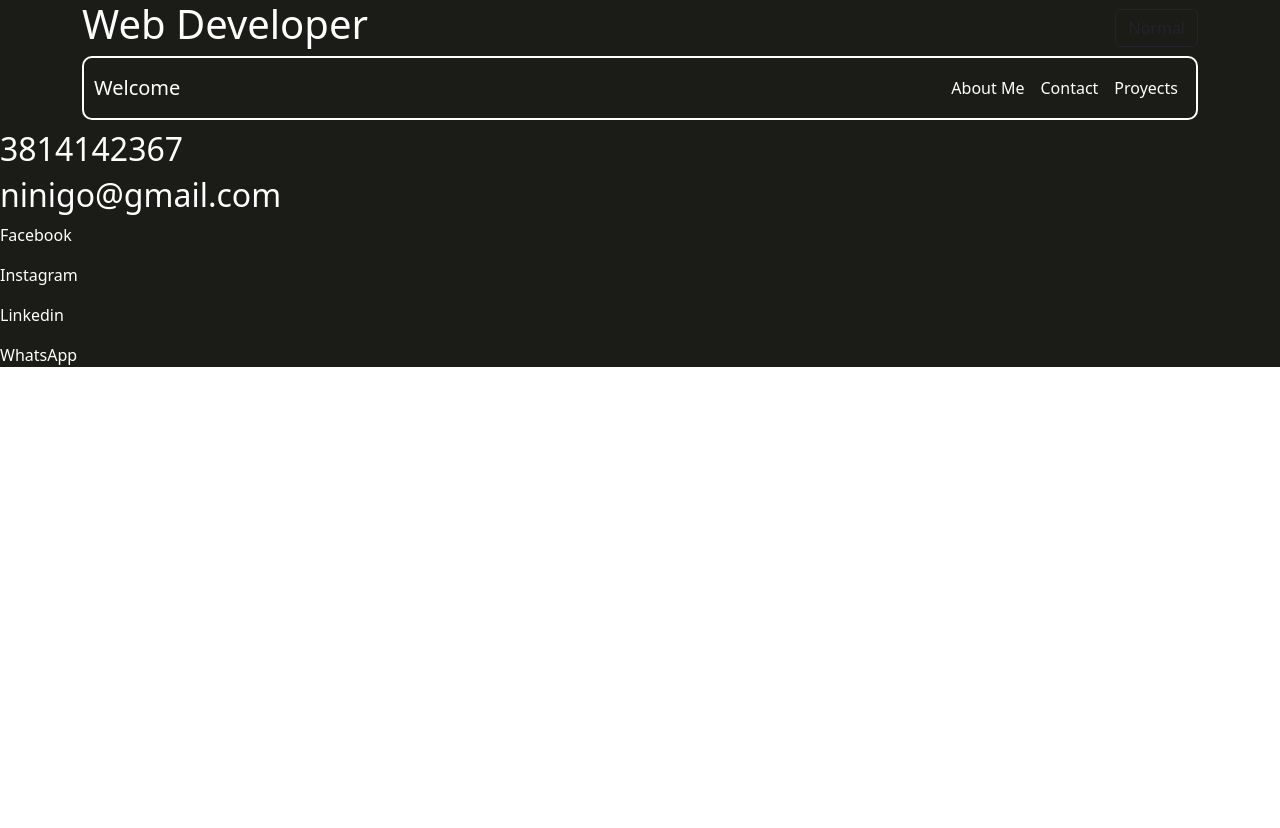
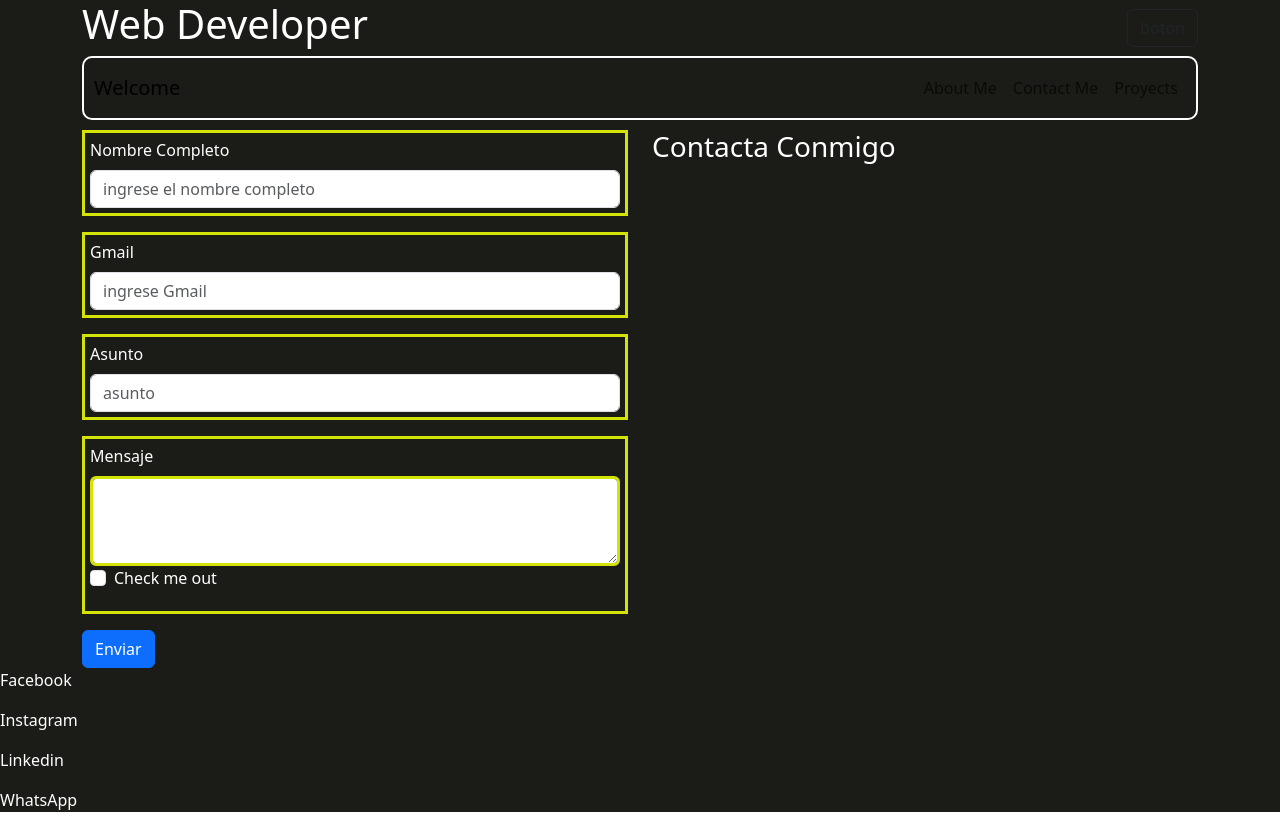
Before and after one commit to nicolasinigo/porfolioWeb, a React (Vite) app: page /contact in a window 1280 px wide. Before the commit the page ends 800 px from the top, so only its background shows below. Built offline with nearby package versions, Linux system fonts and the light colour scheme.

Commit message:
resolviendo errores

```diff
--- a/src/Home.jsx
+++ b/src/Home.jsx
@@ -7,10 +7,10 @@ import "./home.css"
 const Home = () => {
   const [color, setColor]= useState(true)
   return (
-    <div className={color ? "text-dark-mode" : "text-light-mode"} style={{backgroundColor: color?"rgb(27, 27, 23)":"white"}}>
+    <div className={color ? "text-dark-mode" : "text-light-mode"}>
         <Header color={color} setColor={setColor}></Header>
-        <Main color={color}></Main>
-        <Footer color={color}></Footer>
+        <Main ></Main>
+        <Footer></Footer>
     </div>
   )
 }
--- a/src/components/header/Header.jsx
+++ b/src/components/header/Header.jsx
@@ -2,28 +2,26 @@ import "./header.css";
 import Nav from "react-bootstrap/Nav";
 import Navbar from "react-bootstrap/Navbar";
 import Button from "react-bootstrap/Button";
+import { useEffect } from "react";
 
-const Header = ({ color, setColor }) => {
-  const handleColor = () => {
-    setColor(!color);
-  };
+const Header = () => {
 
   return (
     <div className="container">
       <div className="d-flex justify-content-between align-items-center">
-        <h1 className={color ? "text-dark-mode" : "text-light-mode"}>Web Developer</h1>
-        <Button onClick={handleColor} variant="outline-dark">
-          {color ? "Normal" : "Nocturno"}
+        <h1>Web Developer</h1>
+        <Button variant="outline-dark">
+          boton
         </Button>
       </div>
       <Navbar
         className="navbar-bordered d-flex justify-content-between align-items-center"
       >
-        <Navbar.Brand className={color ? "text-dark-mode" : "text-light-mode"} href="/">Welcome</Navbar.Brand>
-        <Nav  className={color ? "text-dark-mode" : "text-light-mode"}>
-          <Nav.Link className={color ? "text-dark-mode" : "text-light-mode"} href="/aboutMe">About Me</Nav.Link>
-          <Nav.Link className={color ? "text-dark-mode" : "text-light-mode"} href="/contact">Contact</Nav.Link>
-          <Nav.Link className={color ? "text-dark-mode" : "text-light-mode"} href="/proyects">Proyects</Nav.Link>
+        <Navbar.Brand href="/">Welcome</Navbar.Brand>
+        <Nav>
+          <Nav.Link href="/aboutMe">About Me</Nav.Link>
+          <Nav.Link href="/contact">Contact Me</Nav.Link>
+          <Nav.Link href="/proyects">Proyects</Nav.Link>
         </Nav>
       </Navbar>
     </div>
--- a/src/components/main/Contact.jsx
+++ b/src/components/main/Contact.jsx
@@ -1,13 +1,73 @@
-import React from 'react'
-import datos from '../../datos'
+import React from "react";
+import datos from "../../datos";
+import Container from "react-bootstrap/Container";
+import Button from "react-bootstrap/Button";
+import Form from "react-bootstrap/Form";
+import Col from "react-bootstrap/esm/Col";
+import Row from "react-bootstrap/Row";
 
 const Contact = () => {
   return (
-    <div>
-      <h2>{datos.telefono}</h2>
-      <h2>{datos.gmail}</h2>
-    </div>
-  )
-}
+    <Container>
+      <Row>
+        <Col>
+          <Form>
+            <Form.Group
+              style={{padding: "5px", border: "3px solid rgb(212, 227, 6)" }}
+              className="mb-3 container"
+              controlId="formBasicEmail"
+            >
+              <Form.Label>Nombre Completo</Form.Label>
+              <Form.Control
+                type="text"
+                placeholder="ingrese el nombre completo"
+              />
+            </Form.Group>
 
-export default Contact
+            <Form.Group
+              style={{padding: "5px", border: "3px solid rgb(212, 227, 6)" }}
+              className="mb-3 container"
+              controlId="formBasicNombre"
+            >
+              <Form.Label>Gmail</Form.Label>
+              <Form.Control type="email" placeholder="ingrese Gmail" />
+            </Form.Group>
+            <Form.Group
+              style={{padding: "5px", border: "3px solid rgb(212, 227, 6)" }}
+              className="mb-3 container"
+              controlId="formBasicGmail"
+            >
+              <Form.Label>Asunto</Form.Label>
+              <Form.Control type="text" placeholder="asunto" />
+            </Form.Group>
+            <Form.Group
+              style={{padding: "5px", border: "3px solid rgb(212, 227, 6)" }}
+              className="mb-3 container"
+              controlId="exampleForm.ControlTextarea1"
+            >
+              <Form.Label>Mensaje</Form.Label>
+              <Form.Control style={{ border: "3px solid rgb(212, 227, 6)" }} as="textarea" rows={3} />
+              <Form.Group
+
+                className="mb-3 conatainer"
+                controlId="formBasicCheckbox"
+              >
+                <Form.Check type="checkbox" label="Check me out" />
+              </Form.Group>
+            </Form.Group>
+            <Button variant="primary" type="submit">
+              Enviar
+            </Button>
+          </Form>
+        </Col>
+        <Col>
+          <div>
+            <h3>Contacta Conmigo</h3>
+          </div>
+        </Col>
+      </Row>
+    </Container>
+  );
+};
+
+export default Contact;
--- a/src/datos.js
+++ b/src/datos.js
@@ -1,5 +1,5 @@
 const datos = {
-  nombre: "Nicolas",
+  nombre: "Nicolás",
   apellido: "Iñigo",
   titulo: "tecnico universitario en programacion",
   telefono: "3814142367",
```
